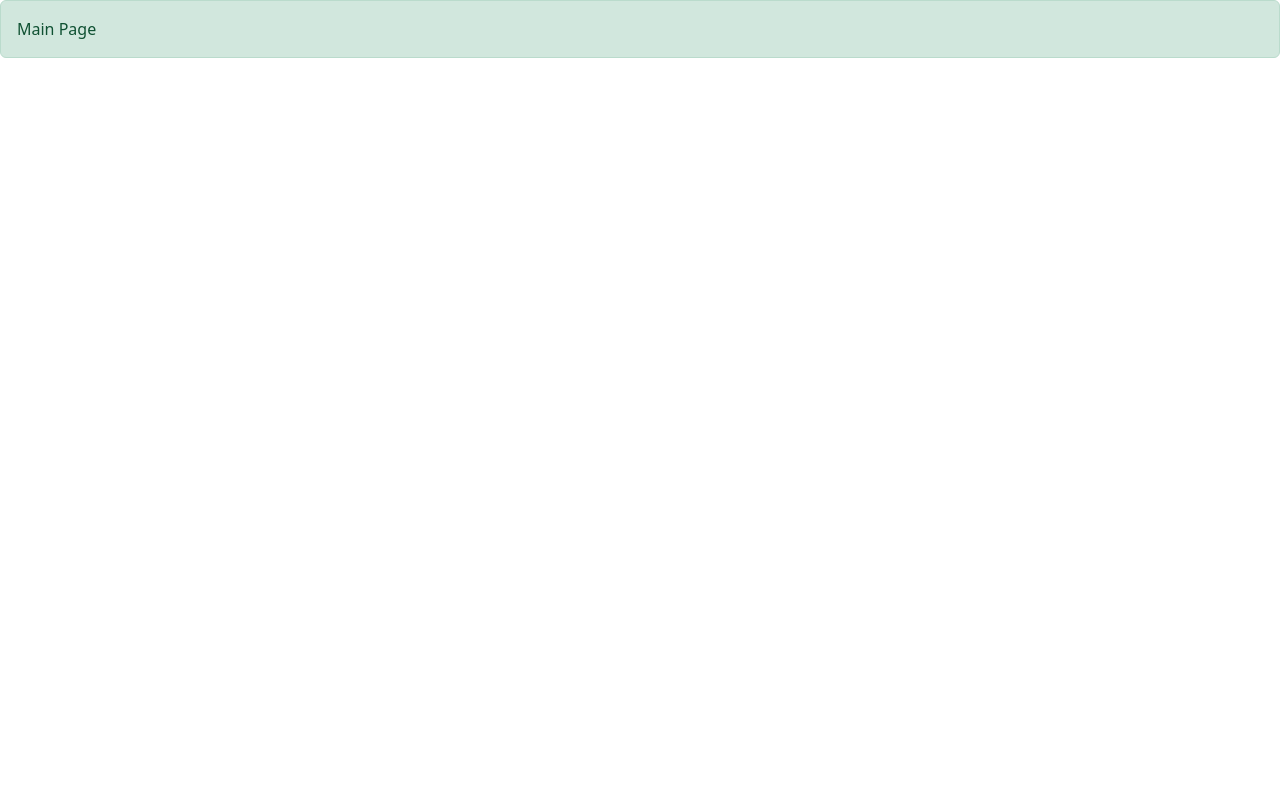
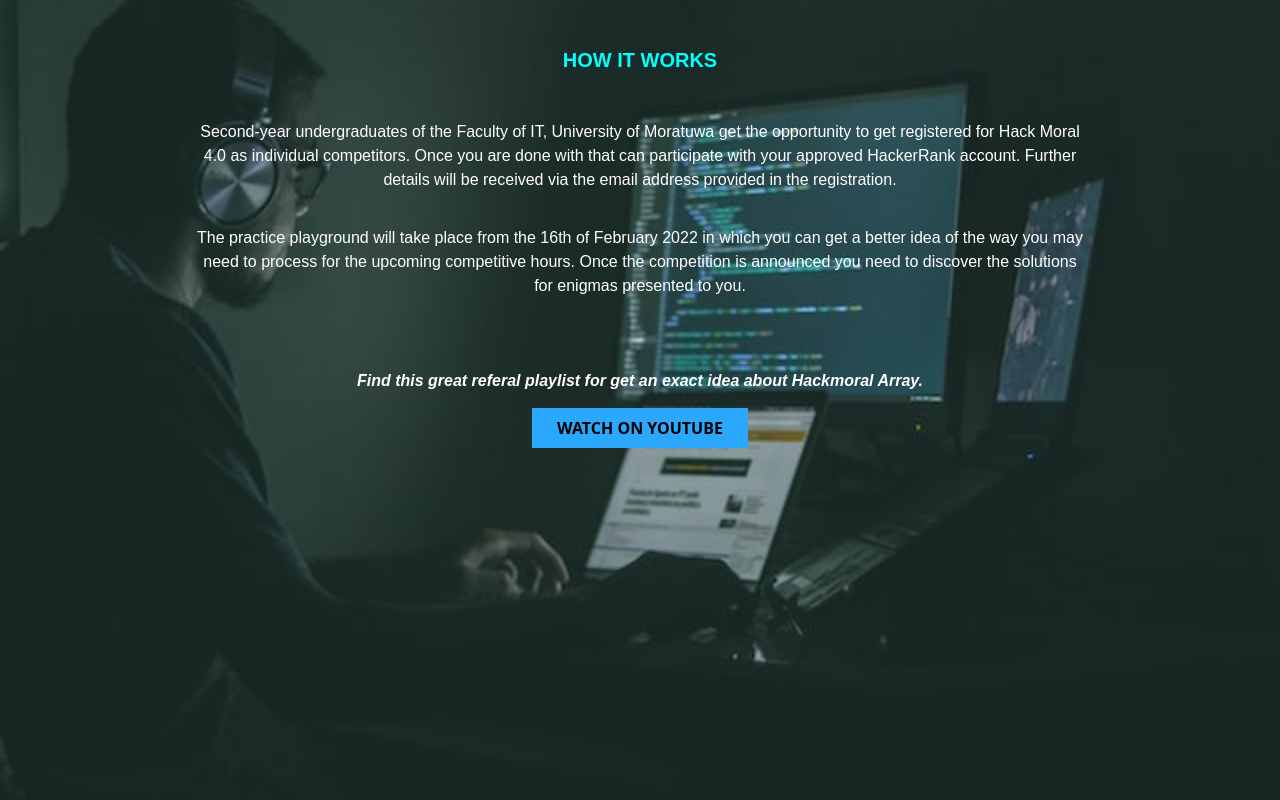
Before and after one commit to wkmilanswanthra/Hackmoral_5.0, a React (Create React App) app: page / in a window 1280 px wide. Built offline with nearby package versions, Linux system fonts and the light colour scheme.

Commit message:
added how it works section

```diff
--- a/src/pages/MainPage.js
+++ b/src/pages/MainPage.js
@@ -1,11 +1,29 @@
 import React from "react";
+import './howItWorks.css'
 const MainPage = () => {
     return (
         <React.Fragment>
-            <div className="alert alert-success">
-                {/* bootstrap library is added */}
-                Main Page
+            <div className="howItWorksBackground">
+                <div className="howItWorks">
+                    <div className="howItWorksTitle">
+                         HOW IT WORKS
+                    </div>
+
+                     <p className="howItWorksContaint">
+                         Second-year undergraduates of the Faculty of IT, University of Moratuwa get the opportunity to get registered for Hack Moral 4.0 as individual competitors. Once you are done with that can participate with your approved HackerRank account. Further details will be received via the email address provided in the registration.
+                     </p>
+                     <div className="howItWorksContaint seconddiv" >
+                            The practice playground will take place from the 16th of February 2022 in which you can get a better idea of the way you may need to process for the upcoming competitive hours. Once the competition is announced you need to discover the solutions for enigmas presented to you.
+                     </div>
+                     <div className="howItWorksContaint thirddiv"> Find this great referal playlist for get an exact idea about Hackmoral Array. </div>
+                     <div className="youTube"> <a href="www.youtube.com" target="_blank">  <button className="youTube" >
+                             WATCH ON YOUTUBE
+                      </button></a></div>
+
+
+                </div>
             </div>
+
         </React.Fragment>
     );
 }
--- /dev/null
+++ b/src/pages/howItWorks.css
@@ -0,0 +1,91 @@
+*{
+    box-sizing: border-box;
+
+}
+
+.howItWorksBackground{
+    background:url(/src/images/jefferson-santos-9SoCnyQmkzI-unsplash.jpg);
+    min-height: 100vh;
+    width: fit-content ;
+    align-items: center;
+    background-position: bottom center;
+    background-size: cover;
+    background-repeat: no-repeat;
+    justify-content: center;
+
+}
+
+.howItWorks{
+    display: flex;
+    flex-direction: column;
+    align-items: center;
+    align-content: center;
+    text-align: center;
+    width: 100%;
+    justify-content: center;
+    align-items: center;
+}
+
+.howItWorksTitle{
+    padding-top: 45px;
+    font-family: "Mulish", sans-serif;
+    font-size: 20px;
+    align-items: center;
+    align-content: center;
+    text-align: center;
+    width: 100%;
+    min-height: 40px;
+    font-weight: bold;
+    color: aqua;
+
+
+}
+
+.howItWorksContaint{
+    padding-top: 45px;
+    font-family: "Mulish", sans-serif;
+    font-size: 16px;
+    text-align: center;
+    align-items: center;
+    align-content: center;
+    min-height: 100px;
+    width: 70%;
+    color: white;
+}
+
+.seconddiv{
+    padding-top: 7px;
+}
+
+.thirddiv{
+    padding-top: 45px;
+    font-weight: bold;
+    font-style:italic;
+}
+.youTube{
+    align-items: center;
+}
+button {
+    padding: 8px 25px;
+    align-items: center;
+    border: 0;
+    border-radius: 100px;
+    background-color: #2ba8fb;
+    color: #000000;
+    font-weight: Bold;
+    transition: all 0.5s;
+    -webkit-transition: all 0.5s;
+
+  }
+
+  button:hover {
+    background-color: #6fc5ff;
+    box-shadow: 0 0 20px #6fc5ff50;
+  }
+
+  button:active {
+    background-color: #3d94cf;
+    transition: all 0.25s;
+    -webkit-transition: all 0.25s;
+    box-shadow: none;
+  }
```
Also changed, not shown: src/images/jefferson-santos-9SoCnyQmkzI-unsplash.jpg (added).
